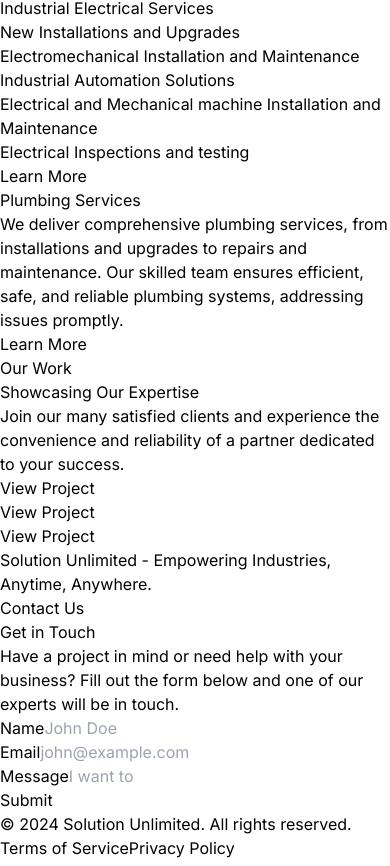
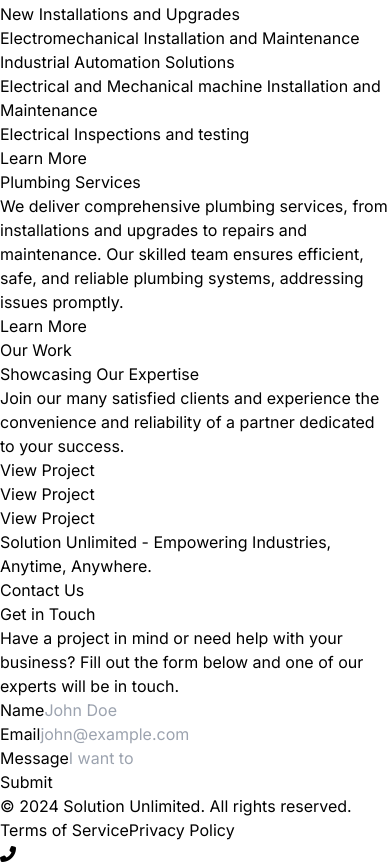
Before and after one commit to kushagarwal11ag/solution-unlimited, a Next.js app: page / in a window 390 px wide. Shown: the part 1060-1926 px from the top of the page. Built offline with nearby package versions, Linux system fonts and the light colour scheme.

Commit message:
floating phone icon to call

```diff
--- a/package.json
+++ b/package.json
@@ -9,6 +9,7 @@
     "lint": "next lint"
   },
   "dependencies": {
+    "@fortawesome/fontawesome-free": "^6.6.0",
     "@hookform/resolvers": "^3.9.0",
     "@radix-ui/react-dropdown-menu": "^2.1.1",
     "@radix-ui/react-label": "^2.1.0",
--- a/src/app/page.tsx
+++ b/src/app/page.tsx
@@ -1,13 +1,13 @@
 "use client";
 import Link from "next/link";
 import Image from "next/image";
-
 import Navbar from "@/components/navbar";
 import Home from "@/components/home";
 import Services from "@/components/services";
 import Work from "@/components/work";
 import Contact from "@/components/contact";
 import Footer from "@/components/footer";
+import "@fortawesome/fontawesome-free/css/all.min.css";
 
 export default function Component() {
   return (
@@ -20,6 +20,12 @@
         <Contact />
       </main>
       <Footer />
+      <Link
+        href="tel:+919624019466"
+        className="fixed bottom-14 right-9 p-4 bg-black text-white dark:bg-white dark:text-black rounded-full shadow-lg transition-colors flex items-center justify-center"
+      >
+        <i className="fas fa-phone-alt text-2xl"></i>
+      </Link>
     </div>
   );
 }
```
Also changed, not shown: 1 other file (tests, documents, lock files or other folders). Lines whose indentation alone changed are shown as unchanged.
